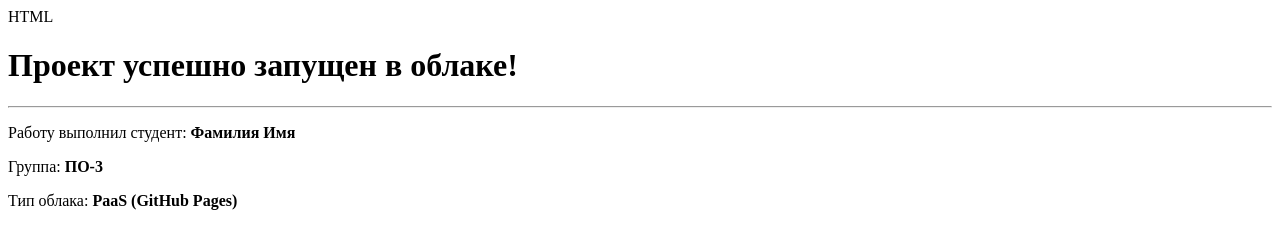
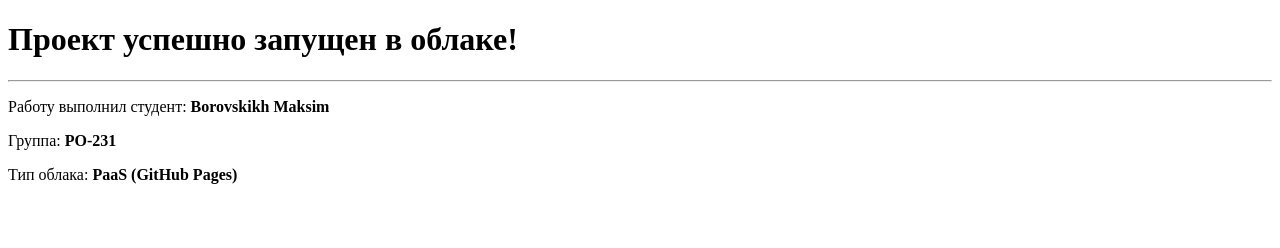
Before and after one commit to MaksimBorovskikh/first, a plain HTML site: page index.html in a window 1280 px wide. Drawn offline with Linux system fonts and the light colour scheme.

Commit message:
Update index.html

```diff
--- a/index.html
+++ b/index.html
@@ -1,15 +1,14 @@
-HTML
 <!DOCTYPE html>
 <html lang="ru">
 <head>
-  <meta charset="UTF-8">
-  <title>Облачная практика</title>
+    <meta charset="UTF-8">
+    <title>Облачная практика</title>
 </head>
 <body>
-  <h1>Проект успешно запущен в облаке!</h1>
-  <hr>
-  <p>Работу выполнил студент: <strong>Фамилия Имя</strong></p>
-  <p>Группа: <strong>ПО-3</strong></p>
-  <p>Тип облака: <strong>PaaS (GitHub Pages)</strong></p>
+    <h1>Проект успешно запущен в облаке!</h1>
+    <hr>
+    <p>Работу выполнил студент: <strong>Borovskikh Maksim</strong></p>
+    <p>Группа: <strong>PO-231</strong></p>
+    <p>Тип облака: <strong>PaaS (GitHub Pages)</strong></p>
 </body>
 </html>
```
